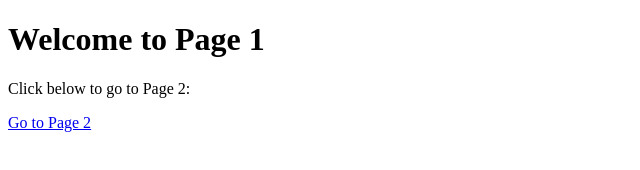
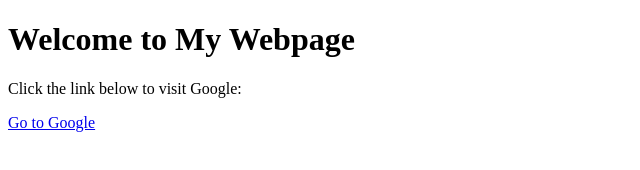
Before and after one commit to saketramteke/DEMO11, a plain HTML site: page Index.html in a window 1280 px wide. Shown: the whole page, without its empty margins (0-640 px from the left). Drawn offline with Linux system fonts and the light colour scheme.

Commit message:
Update Index.html

```diff
--- a/Index.html
+++ b/Index.html
@@ -1,12 +1,16 @@
 <!DOCTYPE html>
 <html lang="en">
 <head>
-    <meta charset="UTF-8">
-    <title>Page 1</title>
+  <meta charset="UTF-8">
+  <meta name="viewport" content="width=device-width, initial-scale=1.0">
+  <title>Link to Another Website</title>
 </head>
 <body>
-    <h1>Welcome to Page 1</h1>
-    <p>Click below to go to Page 2:</p>
-    <a href="page2.html">Go to Page 2</a>
+  <h1>Welcome to My Webpage</h1>
+  <p>Click the link below to visit Google:</p>
+
+  <!-- Anchor tag linking to another website -->
+  <a href="https://www.google.com" target="_blank">Go to Google</a>
+
 </body>
 </html>
```
